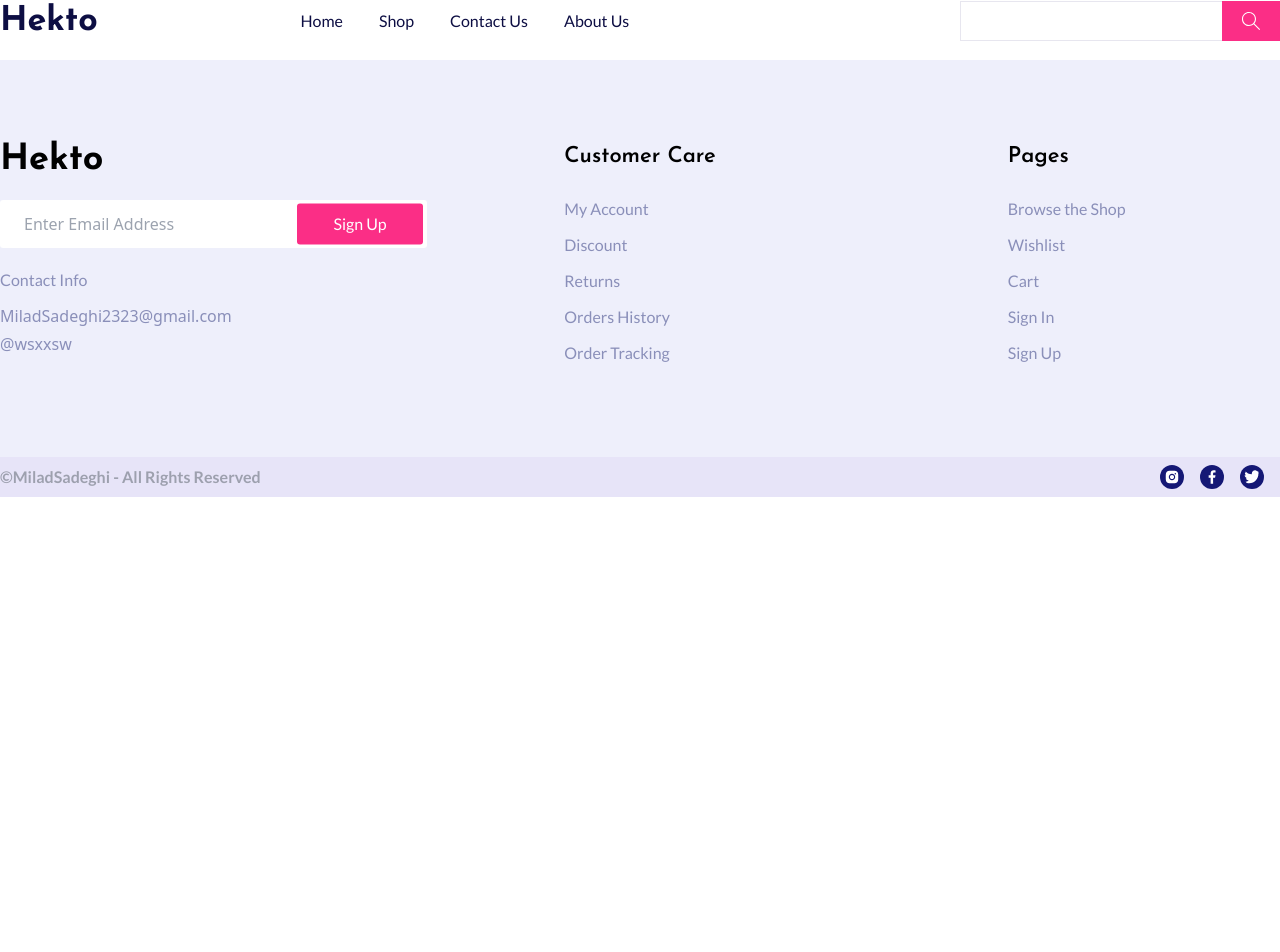
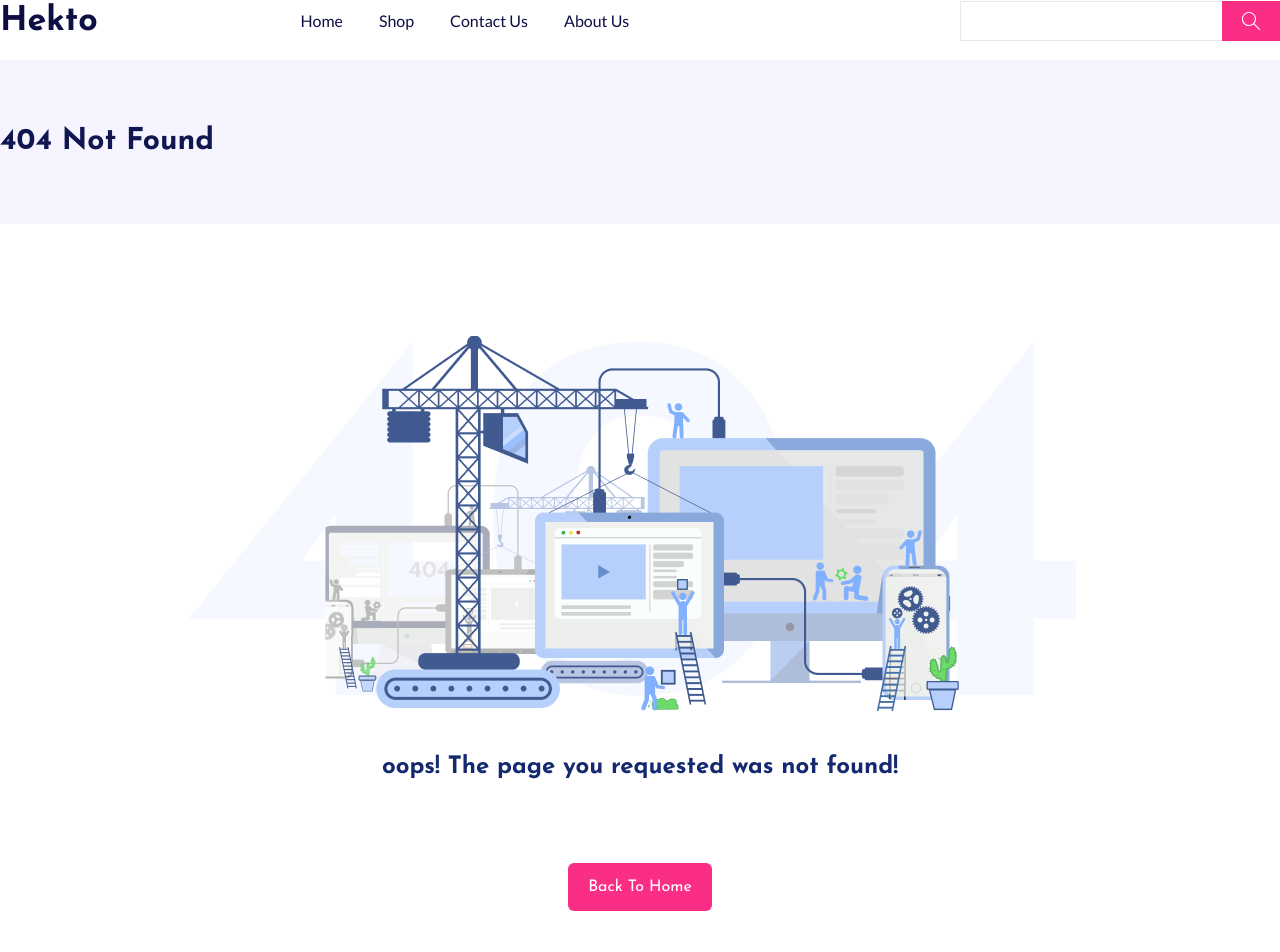
Before and after one commit to Gini0108/hekto, a React (Create React App) app: page /404 in a window 1280 px wide. Shown: the part 58-1010 px from the top of the page. Before the commit the page ends 800 px from the top, so only its background shows below. Built offline with nearby package versions, Linux system fonts and the light colour scheme; no server answers; the database is empty.

Commit message:
404(not found page)

```diff
--- a/src/routes/NotFound.tsx
+++ b/src/routes/NotFound.tsx
@@ -1,8 +1,25 @@
 import React, { FC, ReactElement } from 'react'
+import { Link } from 'react-router-dom';
+import NotFoundIMG from "../images/404.png";
+import Logos from './Home/Logos';
 
 const NotFound:FC = ():ReactElement => {
   return (
-    <div>NotFound</div>
+    <div>
+      <div className='bg-[#F6F5FF] py-16'>
+        <div className='container mx-auto'>
+          <h1 className='font-JosefinSans font-bold text-3xl text-[#101750]'>404 Not Found</h1>
+        </div>
+      </div>
+      <div className='container mx-auto mt-28'>
+        <img src={NotFoundIMG} alt="404" className='mx-auto' />
+        <p className='text-center text-[#152970] font-bold text-2xl font-JosefinSans mt-10'>oops! The page you requested was not found!</p>
+        <div className='mt-20 flex items-center justify-center mb-20'>
+          <Link to="/" className='font-JosefinSans rounded-md text-white px-5 py-3 bg-pink-cc'>Back To Home</Link>
+        </div>
+        <Logos />
+      </div>
+    </div>
   )
 }
 
--- a/src/routes/routes.tsx
+++ b/src/routes/routes.tsx
@@ -5,6 +5,7 @@ import SignIn from './Account/SignIn'
 import SignUp from './Account/SignUp'
 import Contact from './Contact'
 import Home from './Home/main'
+import NotFound from './NotFound'
 
 const PagesRoute:FC = (): ReactElement  => {
   return (
@@ -14,6 +15,7 @@ const PagesRoute:FC = (): ReactElement  => {
       <Route path='/signup' element={<SignUp />} />
       <Route path='/about-us' element={<About />} />
       <Route path='/contact-us' element={<Contact />} />
+      <Route path='/404' element={<NotFound />} />
     </Routes>
   )
 }
```
Also changed, not shown: src/images/404.png (added).
